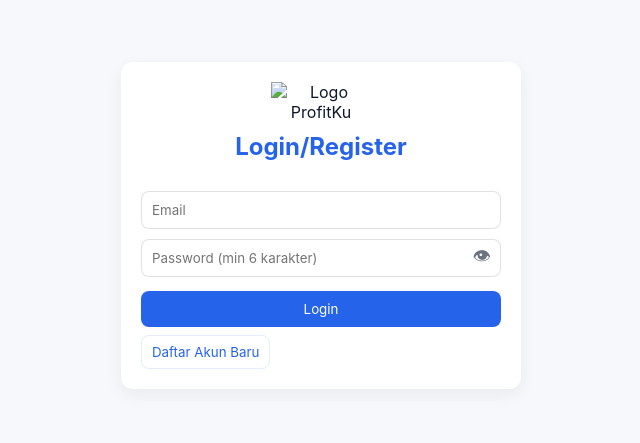
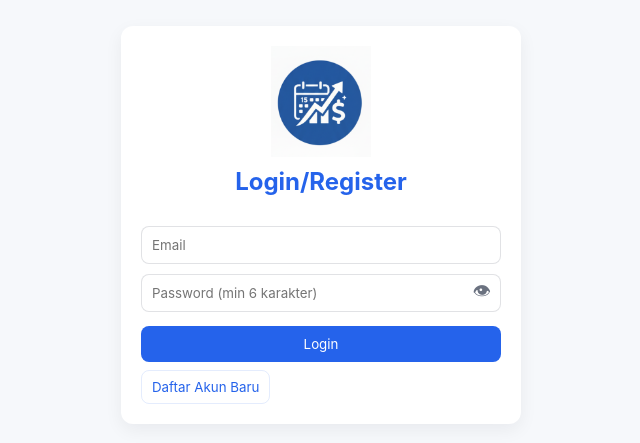
Before and after one commit to firoserdyan-blip/Profitkucalender, a plain HTML site: page index.html in a window 1280 px wide. Shown: the part 175-618 px from the top of the page, without its empty margins (319-959 px from the left). Drawn offline with Linux system fonts and the light colour scheme; no server answers.

Commit message:
Update index.html

```diff
--- a/index.html
+++ b/index.html
@@ -6,11 +6,11 @@
 <meta name="viewport" content="width=device-width,initial-scale=1" />
 <title>ProfitKu - Profit Calendar</title>
 
-<link rel="icon" type="image/png" href="/ProfitKu-Calender/logo.png" />
+<link rel="icon" type="image/png" href="/logo.png" />
 
-<link rel="manifest" href="/ProfitKu-Calender/manifest.json">
+<link rel="manifest" href="/manifest.json">
 
-<meta property="og:url" content="https://firoserdyan-blip.github.io/ProfitKu-Calender/" />
+<meta property="og:url" content="https://firoserdyan-blip.github.io/" />
 
 <script src="https://www.gstatic.com/firebasejs/8.6.8/firebase-app.js"></script>
 <script src="https://www.gstatic.com/firebasejs/8.6.8/firebase-database.js"></script>
@@ -276,7 +276,7 @@ textarea {
 <body>
 <div class="card" id="loginCard">
     <div class="logo-container">
-        <img src="/ProfitKu-Calender/logo.png" alt="Logo ProfitKu" />
+        <img src="/logo.png" alt="Logo ProfitKu" />
         <h2>Login/Register</h2>
     </div>
     <input type="email" id="email" placeholder="Email" />
@@ -292,7 +292,7 @@ textarea {
 <div class="wrap" id="app">
     <header>
         <div class="header-logo-group">
-            <img src="/ProfitKu-Calender/logo.png" alt="ProfitKu" class="header-logo-img" />
+            <img src="/logo.png" alt="ProfitKu" class="header-logo-img" />
             <div>
                 <h1>Profit Calendar</h1>
                 <div class="muted small">Catat profit harian — data aman dan pribadi di CLOUD</div>
```
